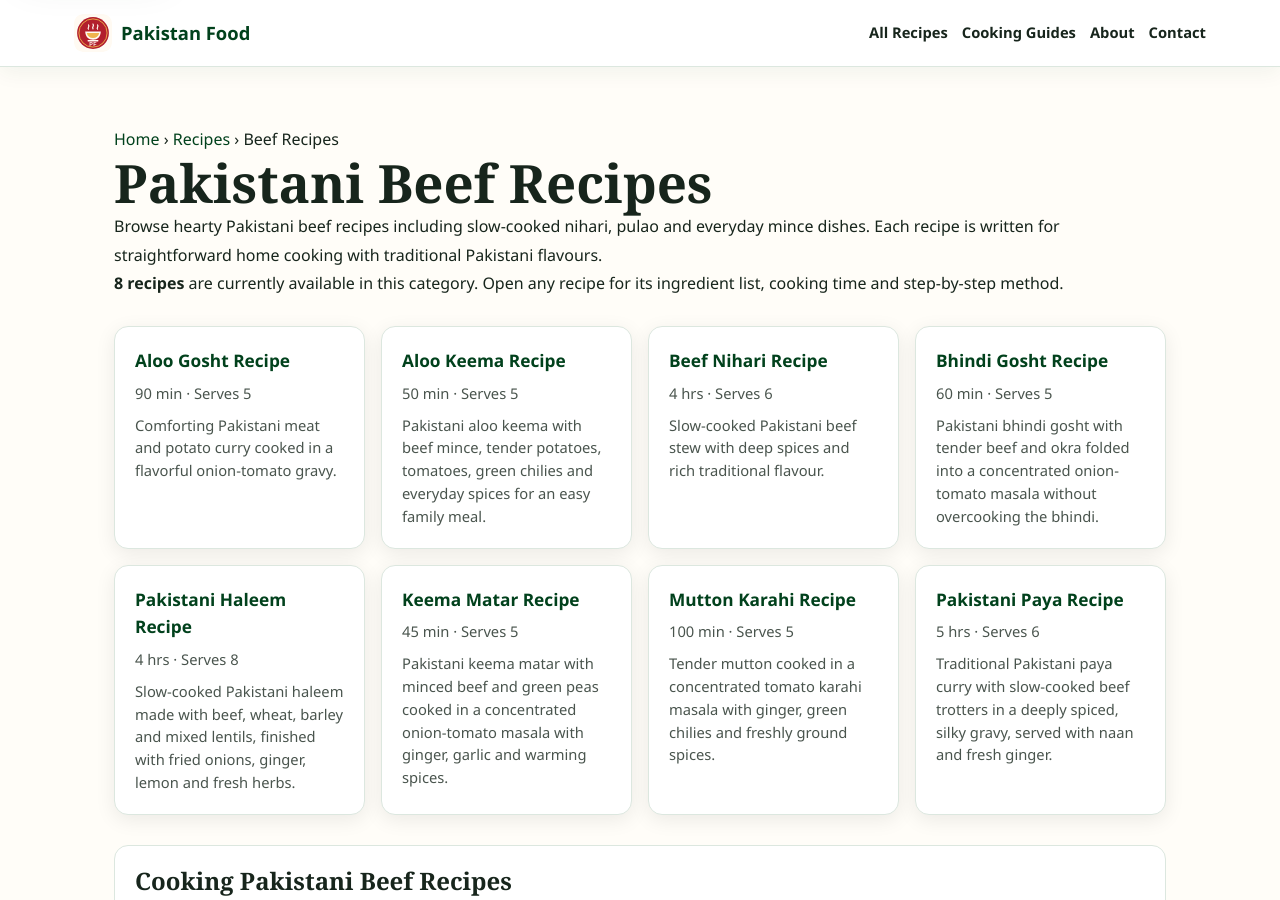
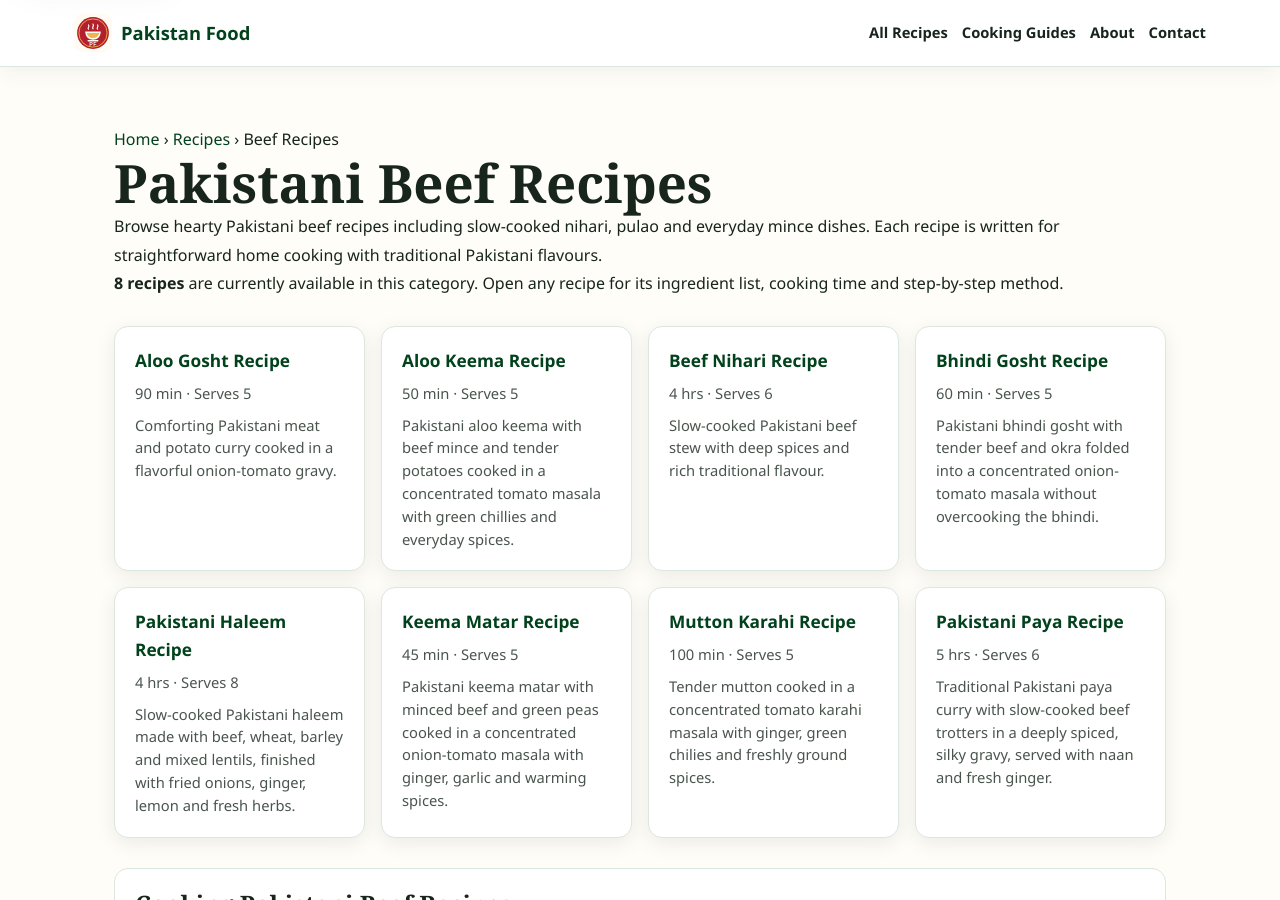
Before and after one commit to manazarali01-hub/pakistan-food, a Jekyll site: the page built from recipes/beef/index.html, in a window 1280 px wide and 900 px high. Built offline with Jekyll 4.4.1, drawn with Linux system fonts in a browser that asks for light colours; some of the changed lines change nothing that is shown.

Commit message:
Improve Aloo Keema recipe quality

```diff
--- a/_data/recipes/aloo-keema.json
+++ b/_data/recipes/aloo-keema.json
@@ -5,28 +5,28 @@
   "time": "50 min",
   "serves": 5,
   "image": "https://commons.wikimedia.org/wiki/Special:FilePath/Aaloo_Keema.JPG?width=900",
-  "description": "Pakistani aloo keema with beef mince, tender potatoes, tomatoes, green chilies and everyday spices for an easy family meal.",
+  "description": "Pakistani aloo keema with beef mince and tender potatoes cooked in a concentrated tomato masala with green chillies and everyday spices.",
   "ingredients": [
     "500 g beef mince",
-    "3 medium potatoes, peeled and cubed",
+    "3 medium potatoes, peeled and cut into even cubes",
     "1 onion, finely chopped",
     "3 tomatoes, chopped",
     "1 tbsp ginger-garlic paste",
-    "2 green chilies, sliced",
+    "2 green chillies, sliced",
     "1 tsp cumin seeds",
     "1 tsp coriander powder",
-    "1 tsp red chili powder",
+    "1 tsp red chilli powder",
     "½ tsp turmeric",
     "½ tsp garam masala",
     "3 tbsp cooking oil",
-    "Salt and fresh coriander"
+    "Salt to taste and fresh coriander for finishing"
   ],
   "method": [
-    "Heat oil and fry cumin seeds and onion until lightly golden.",
-    "Add ginger-garlic paste and beef mince, then cook until the mince changes colour and moisture reduces.",
-    "Add tomatoes, green chilies and powdered spices and cook until the masala becomes glossy.",
-    "Add potatoes with a small splash of water, cover and cook until tender.",
-    "Remove the lid and cook until the gravy reaches your preferred consistency.",
-    "Finish with garam masala and fresh coriander and serve with roti or naan."
+    "Heat the oil, add cumin seeds and cook the onion until softened and lightly golden.",
+    "Add the ginger-garlic paste and beef mince. Break the mince apart thoroughly and cook until it changes colour and much of its released moisture evaporates.",
+    "Add the tomatoes, green chillies, coriander powder, red chilli, turmeric and salt. Cook until the tomatoes soften and the masala becomes cohesive.",
+    "Add the potato cubes with only enough water to help them cook, cover and simmer gently until the potatoes are tender and the beef is fully cooked.",
+    "Remove the lid and reduce any excess liquid while stirring gently so the potatoes keep their shape and the keema remains moist rather than dry.",
+    "Finish with garam masala and fresh coriander, taste for salt and serve hot with roti or naan."
   ]
 }
```
